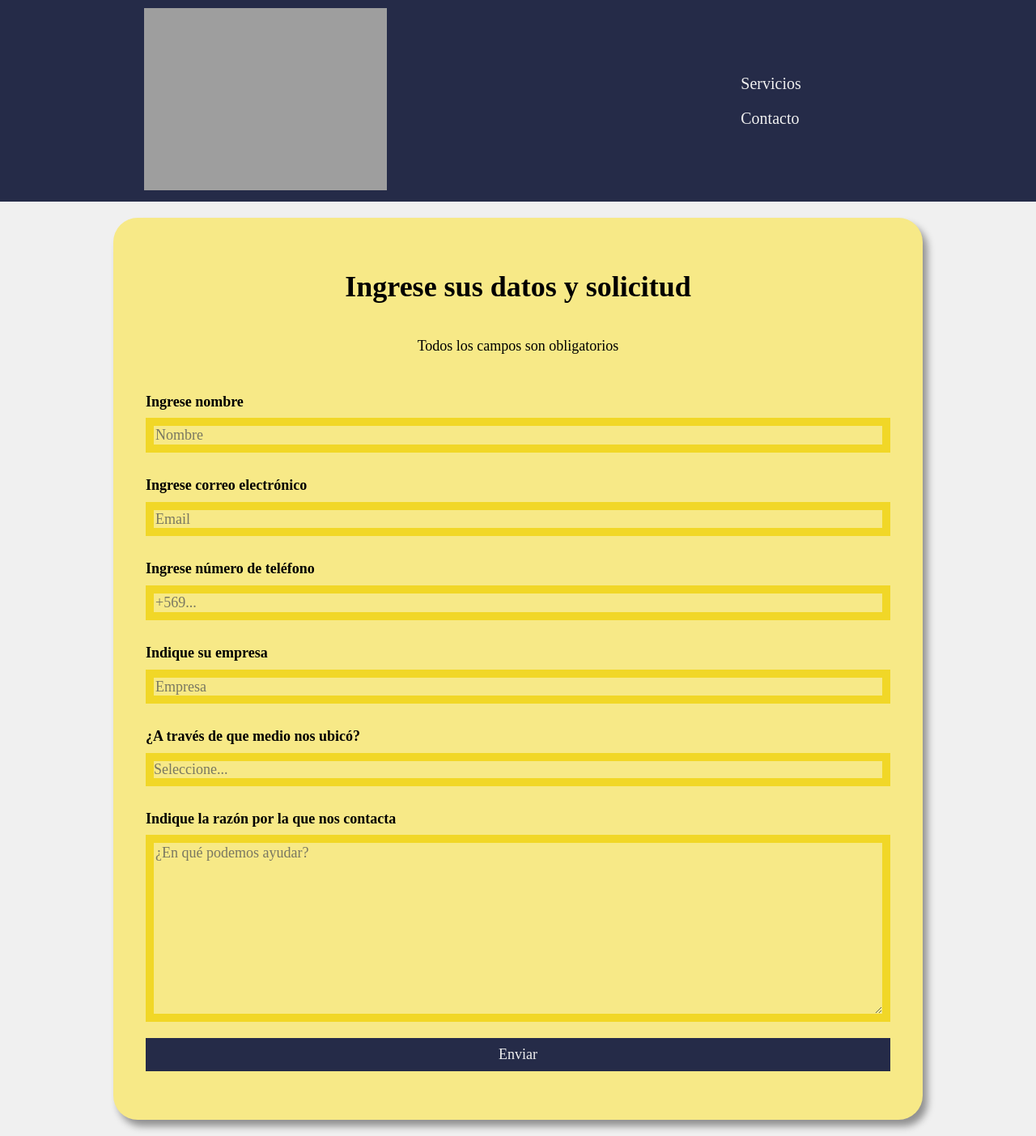
After one commit to richardhapb/menteingenieria, a PHP site: page /contact.html in a window 1280 px wide. The commit adds this page. Shown: the whole page at 81% size. Run offline with PHP 8.4, Linux system fonts and the light colour scheme; some web fonts are replaced; grey boxes are pictures that could not be loaded.

Commit message:
Se incluye genially con brochure y se separa contacto

```diff
--- a/build/css/app.css
+++ b/build/css/app.css
@@ -377,7 +377,7 @@ a {
   padding: 0;
   margin: 0;
   list-style: none;
-  text-align: center;
+  text-align: left;
   margin: 1rem;
 }
 .header li {
--- /dev/null
+++ b/contact.html
@@ -0,0 +1,59 @@
+<!DOCTYPE html>
+<html lang="es">
+<head>
+    <meta charset="UTF-8">
+    <meta name="viewport" content="width=device-width, initial-scale=1.0">
+    <title>Formulario de contacto - Mente Ingeniería</title>
+    <link rel="preconnect" href="https://fonts.googleapis.com">
+    <link rel="preconnect" href="https://fonts.gstatic.com" crossorigin>
+    <link rel="stylesheet" href="build/css/app.css">
+    <link rel="shortcut icon" href="favicon.ico" type="image/x-icon">
+</head>
+<body>
+    <header class="header">
+        <div class="container">
+            <a href="index.html">
+                <picture class="logo">
+                    <source srcset="build/img/logo-primario.avif" type="image/avif">
+                    <source srcset="build/img/logo-primario.webp" type="image/webp">
+                    <img loading="lazy" src="build/img/logo-primario.jpg" alt="Logo">
+                </picture>
+            </a>
+            <div class="main-nav">
+                <ul>
+                    <a href="https://view.genial.ly/64e93a21e74949001987f632"><li>Servicios</li></a>
+                    <a href="#"><li>Contacto</li></a>
+                </ul>
+            </div>
+        </div>
+    </header>
+    <main>
+        <form class="form shadow">
+            <h1>Ingrese sus datos y solicitud</h1>
+            <p>Todos los campos son obligatorios</p>
+            <label>Ingrese nombre</label>
+            <input class="required" autocomplete="off" type="text" name="nombre" placeholder="Nombre">
+            <label>Ingrese correo electrónico</label>
+            <input class="required" autocomplete="off" type="text" name="email" placeholder="Email">
+            <label>Ingrese número de teléfono</label>
+            <input class="required" autocomplete="off" type="text" name="telefono" placeholder="+569...">
+            <label>Indique su empresa</label>
+            <input class="required" autocomplete="off" type="text" name="empresa" placeholder="Empresa">
+            <label>¿A través de que medio nos ubicó?</label>
+            <select class="form__select required" name="medio">
+                <option value="" disabled>Seleccione...</option>
+                <option value="linkedin">LinkedIn</option>
+                <option value="instagram">Instagram</option>
+                <option value="correo">Correo electrónico</option>
+                <option value="recomendacion">Recomendación</option>
+                <option value="otro">Otro</option>
+            </select>
+            <label>Indique la razón por la que nos contacta</label>
+            <textarea class="form__razon required" autocomplete="off" name="razon"cols="30" rows="10" placeholder="¿En qué podemos ayudar?"></textarea>
+            <input class="form__submit" type="submit" value="Enviar">
+        </form>
+    </main>
+    <script src="build/js/functions.js"></script>
+    <script src="build/js/form-contact.js"></script>
+</body>
+</html>
--- a/src/scss/layout/_header.scss
+++ b/src/scss/layout/_header.scss
@@ -35,7 +35,7 @@
 
     ul {
         @include m.reset-list;
-        text-align: center;
+        text-align: left;
         margin: 1rem;
     }
     li {
```
Also changed, not shown: index.html (+2 -27 lines).
